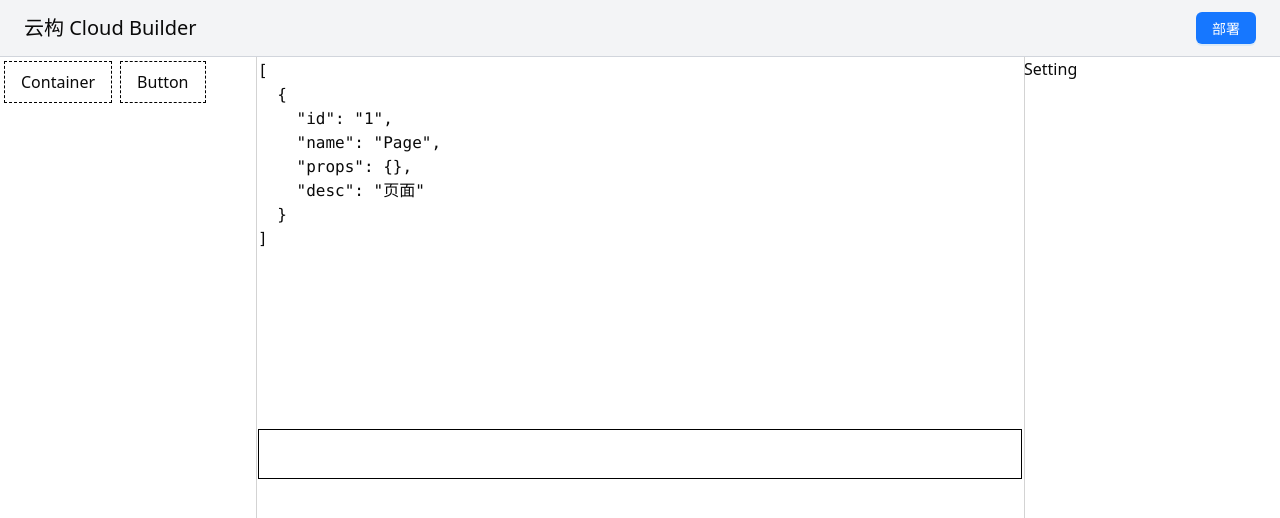
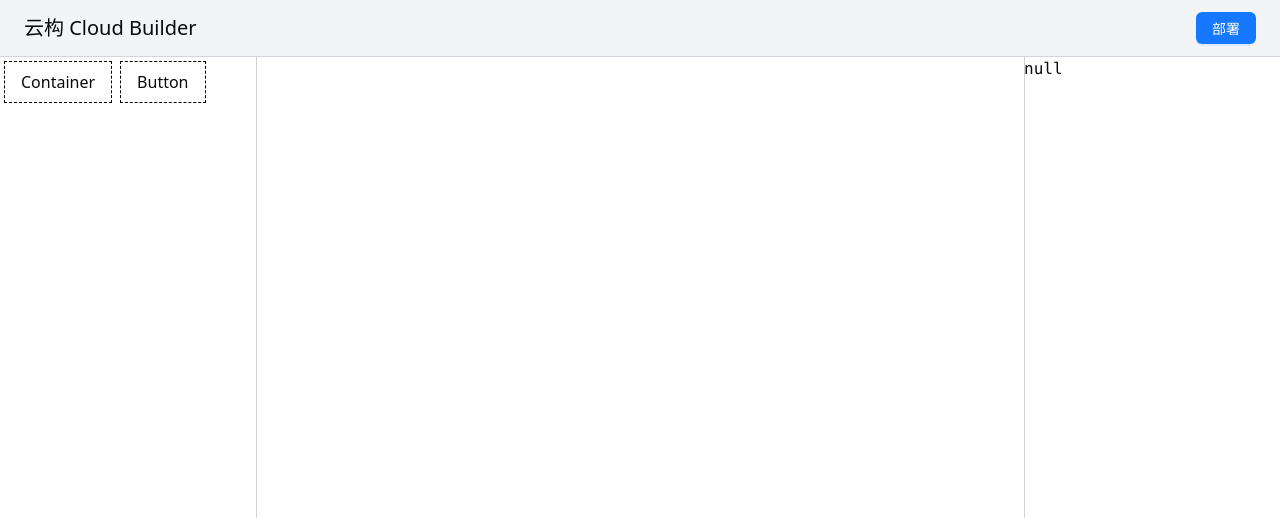
Before and after one commit to healwrap/cloud-builder, a Next.js app: page /editor in a window 1280 px wide. Shown: the top 518 px of the page. Built offline with nearby package versions, Linux system fonts and the light colour scheme; no server answers.

Commit message:
feat: 增加拖拽和萌层效果

```diff
--- a/src/components/editor/canvas/index.tsx
+++ b/src/components/editor/canvas/index.tsx
@@ -1,11 +1,11 @@
+import useMaterialDrop from "@/hooks/useMaterialDrop";
 import useComponentStore, { Component } from "@/stores/component";
 import useComponentConfigStore, {
 	ComponentConfigStore,
-	ComponentName,
 } from "@/stores/component-config";
-import React, { useEffect, useRef } from "react";
-import { useDrop } from "react-dnd";
-import { nanoid } from "nanoid";
+import React, { useState, useRef } from "react";
+import HoverMask from "../hover-mask";
+import useClickOutside from "@/hooks/useClickOutside";
 
 /**
  * 将JSON树渲染为组件
@@ -23,6 +23,8 @@ function renderComponent(
 		if (!compConfig || !compConfig.component) return null;
 		const props = {
 			key: comp.id,
+			// 传递一个data属性，方便后续查找
+			"data-component-id": comp.id,
 			name: comp.name,
 			styles: comp.styles,
 			...compConfig.defaultProps,
@@ -39,40 +41,95 @@ function renderComponent(
 
 export default function Canvas() {
 	const { componentConfig } = useComponentConfigStore();
-	const { components, addComponent } = useComponentStore();
-	const dropRef = useRef<HTMLDivElement>(null);
-	const [{ isOver }, drop] = useDrop(() => ({
-		accept: ["Button", "Container"],
-		drop: (item: { type: ComponentName }) => {
-			// 在此处理拖拽放置逻辑
-			console.log("Item dropped:", item);
-			addComponent({
-				id: nanoid(10),
-				name: item.type,
-				desc: componentConfig[item.type]?.desc || "",
-				props: componentConfig[item.type]?.defaultProps || {},
-				parentId: "1",
-			});
-		},
-		collect: (monitor) => ({
-			isOver: !!monitor.isOver(),
-		}),
-	}));
+	const {
+		components,
+		activeComponent,
+		hoverComponent,
+		searchComponent,
+		setActiveComponent,
+		setHoverComponent,
+		deleteComponent,
+	} = useComponentStore();
+	const [position, setPosition] = useState<DOMRect | null>(null);
+	const tagRef = useRef<HTMLDivElement>(null);
 
-	// 将 drop 函数应用到 ref 上
-	useEffect(() => {
-		drop(dropRef);
-	}, [drop]);
+	function handleMouseOver(e: React.MouseEvent) {
+		const composedPath = e.nativeEvent.composedPath();
+		for (const element of composedPath) {
+			if (
+				element instanceof HTMLElement &&
+				element.hasAttribute("data-component-id")
+			) {
+				const id = element.getAttribute("data-component-id");
+				const comp = searchComponent(id!);
+				setHoverComponent(comp);
+				// updatePosition(element);
+				break;
+			}
+		}
+	}
+
+	function handleMouseLeave() {
+		setHoverComponent(undefined);
+	}
+
+	const handleClick: React.MouseEventHandler = (e) => {
+		const composedPath = e.nativeEvent.composedPath();
+		for (const element of composedPath) {
+			if (
+				element instanceof HTMLElement &&
+				element.hasAttribute("data-component-id")
+			) {
+				const id = element.getAttribute("data-component-id");
+				const comp = searchComponent(id!);
+				setActiveComponent(comp);
+				updatePosition(element);
+				break;
+			}
+		}
+	};
+
+	const canvasRef = useClickOutside(() => {
+		setActiveComponent(undefined);
+		setHoverComponent(undefined);
+	}, [tagRef]);
+
+	function updatePosition(element: HTMLElement) {
+		if (!element) return;
+		const rect = element.getBoundingClientRect();
+		setPosition(rect);
+	}
+
+	const handleDeleteComponent = (component: Component) => {
+		if (component && component.id) {
+			deleteComponent(component.id);
+			setActiveComponent(undefined);
+		}
+	};
 
 	return (
-		<div
-			ref={dropRef}
-			className={`${
-				isOver ? "border-2 border-blue-300" : "border-2 border-transparent"
-			} h-full overflow-auto`}
-		>
-			<pre className="h-[50%] overflow-auto">{JSON.stringify(components, null, 2)}</pre>
-			<div>{renderComponent(components, componentConfig)}</div>
+		<div className="h-full overflow-auto">
+			{}
+			<div
+				ref={canvasRef}
+				className="canvas h-full"
+				onMouseOver={(e) => handleMouseOver(e)}
+				onMouseLeave={() => handleMouseLeave()}
+				onClick={handleClick}
+			>
+				{renderComponent(components, componentConfig)}
+			</div>
+			{/* {hoverComponent && (
+				<HoverMask position={position} hoverComponent={hoverComponent} />
+			)} */}
+			{activeComponent && (
+				<HoverMask
+					position={position}
+					hoverComponent={activeComponent}
+					tagRef={tagRef}
+					onDelete={handleDeleteComponent}
+				/>
+			)}
 		</div>
 	);
 }
--- /dev/null
+++ b/src/components/editor/hover-mask/index.tsx
@@ -0,0 +1,58 @@
+import { Component } from "@/stores/component";
+import { Trash2 } from "lucide-react";
+import React from "react";
+import { createPortal } from "react-dom";
+
+interface HoverMaskProps {
+	position: DOMRect | null;
+	hoverComponent: Component;
+	tagRef?: React.RefObject<HTMLDivElement | null>;
+	onDelete?: (component: Component) => void;
+}
+
+export default function HoverMask({
+	position,
+	hoverComponent,
+	tagRef,
+	onDelete,
+}: HoverMaskProps) {
+	if (!position) return null;
+	const { top, left, width, height } = position;
+	const tagWidth = 90; // 增加宽度以适应删除按钮
+	const tagHeight = 24; // 增加高度使按钮更易点击
+	const tagTop = top - tagHeight;
+	const tagLeft = left + width - tagWidth;
+	return createPortal(
+		<div className="mask-container absolute w-0 h-0 top-0 left-0">
+			<div
+				className="absolute mask border-2 border-dashed border-blue-500 bg-blue-500/20 pointer-events-none transition-all duration-75 ease-linear"
+				style={{ top, left, width, height }}
+			></div>
+			<div
+				ref={tagRef}
+				className="absolute tag cursor-move text-white text-xs rounded-sm flex items-center justify-between px-2"
+				style={{
+					top: tagTop,
+					left: tagLeft,
+					width: tagWidth,
+					height: tagHeight,
+					backgroundColor: "blue",
+				}}
+			>
+				<span>{hoverComponent.name}</span>
+				{onDelete && (
+					<button
+						onClick={(e) => {
+							e.stopPropagation();
+							onDelete(hoverComponent);
+						}}
+						className="transition-colors ml-1 cursor-pointer"
+					>
+						<Trash2 size={14} />
+					</button>
+				)}
+			</div>
+		</div>,
+		document.body
+	);
+}
--- a/src/components/editor/setting/index.tsx
+++ b/src/components/editor/setting/index.tsx
@@ -1,5 +1,13 @@
+import useComponentStore from "@/stores/component";
 import React from "react";
 
 export default function Setting() {
-	return <>Setting</>;
+	const { activeComponent } = useComponentStore();
+	return (
+		<>
+			<pre className="h-[50%] overflow-auto">
+				{JSON.stringify(activeComponent, null, 2)}
+			</pre>
+		</>
+	);
 }
--- a/src/components/material/container/index.tsx
+++ b/src/components/material/container/index.tsx
@@ -1,3 +1,4 @@
+import useMaterialDrop from "@/hooks/useMaterialDrop";
 import React, { PropsWithChildren, ReactNode } from "react";
 
 interface ContainerProps {
@@ -5,9 +6,15 @@ interface ContainerProps {
 }
 
 export default function Container(props: ContainerProps) {
+	const { isOver, dropRef } = useMaterialDrop({
+		accept: ["Button", "Container"],
+	});
 	return (
 		<div
-			className="container mx-auto px-4 border border-b-fuchsia-400"
+			ref={dropRef}
+			className={`container mx-auto p-4  ${
+				isOver ? "border-2 border-blue-300" : "border-1 border-black"
+			}`}
 			{...props}
 		>
 			{props.children}
--- a/src/components/material/page/index.tsx
+++ b/src/components/material/page/index.tsx
@@ -1,3 +1,4 @@
+import useMaterialDrop from "@/hooks/useMaterialDrop";
 import React, { ReactNode } from "react";
 
 interface PageProps {
@@ -5,8 +6,11 @@ interface PageProps {
 }
 
 export default function Page(props: PageProps) {
+	const { isOver, dropRef } = useMaterialDrop({
+		accept: ["Button", "Container"],
+	});
 	return (
-		<div className="w-full h-full p-6 border-[1px] border-black" {...props}>
+		<div ref={dropRef} className={`page h-full overflow-auto`} {...props}>
 			{props.children}
 		</div>
 	);
--- /dev/null
+++ b/src/hooks/useClickOutside.ts
@@ -0,0 +1,46 @@
+import { useEffect, useRef } from "react";
+
+type ClickOutsideHandler = (event: MouseEvent | TouchEvent) => void;
+
+function useClickOutside<T extends HTMLElement = HTMLDivElement>(
+	handler: ClickOutsideHandler,
+	// eslint-disable-next-line @typescript-eslint/no-explicit-any
+	excludeRefs: React.RefObject<any>[] = []
+): React.RefObject<T | null> {
+	const ref = useRef<T | null>(null);
+
+	useEffect(() => {
+		const handleClickOutside = (event: MouseEvent | TouchEvent) => {
+			const target = event.target as Node;
+
+			// 如果点击的是目标元素内部，则不处理
+			if (ref.current && ref.current.contains(target)) {
+				return;
+			}
+
+			// 检查是否点击在排除的元素内
+			const isExcluded = excludeRefs.some(
+				(excludeRef) =>
+					excludeRef.current && excludeRef.current.contains(target)
+			);
+
+			if (isExcluded) {
+				return;
+			}
+
+			handler(event);
+		};
+
+		document.addEventListener("mousedown", handleClickOutside);
+		document.addEventListener("touchstart", handleClickOutside);
+
+		return () => {
+			document.removeEventListener("mousedown", handleClickOutside);
+			document.removeEventListener("touchstart", handleClickOutside);
+		};
+	}, [handler, excludeRefs]);
+
+	return ref;
+}
+
+export default useClickOutside;
--- /dev/null
+++ b/src/hooks/useMaterialDrop.ts
@@ -0,0 +1,58 @@
+import useComponentStore from "@/stores/component";
+import useComponentConfigStore, {
+	ComponentName,
+} from "@/stores/component-config";
+import { useEffect, useRef } from "react";
+import { useDrop } from "react-dnd";
+import { nanoid } from "nanoid";
+
+interface UseMaterialDropProps {
+	accept: ComponentName[];
+}
+
+export default function useMaterialDrop({ accept }: UseMaterialDropProps) {
+	const { componentConfig } = useComponentConfigStore();
+	const { components, addComponent } = useComponentStore();
+	const dropRef = useRef<HTMLDivElement>(null);
+	const [{ isOver }, drop] = useDrop(() => ({
+		accept,
+		drop: (item: { type: ComponentName }, monitor) => {
+			// 如果已经被处理，则不再处理
+			if (monitor.didDrop()) {
+				return;
+			}
+			// 获取拖拽目标元素
+			const dropTarget = monitor.getClientOffset();
+			if (!dropTarget) {
+				return;
+			}
+			const dropElement = document.elementFromPoint(dropTarget.x, dropTarget.y);
+			const targetId = dropElement?.getAttribute("data-component-id");
+
+			// 在此处理拖拽放置逻辑
+			console.log("Item dropped:", item, "targetId:", targetId);
+			addComponent({
+				id: nanoid(10),
+				name: item.type,
+				desc: componentConfig[item.type]?.desc || "",
+				props: componentConfig[item.type]?.defaultProps || {},
+				parentId: targetId,
+			});
+			// 返回一个对象表示处理完成，阻止冒泡
+			return { handled: true };
+		},
+		collect: (monitor) => ({
+			isOver: !!monitor.isOver({ shallow: true }),
+		}),
+	}));
+
+	// 将 drop 函数应用到 ref 上
+	useEffect(() => {
+		drop(dropRef);
+	}, [drop]);
+
+	return {
+		isOver,
+		dropRef,
+	};
+}
--- a/src/stores/component.ts
+++ b/src/stores/component.ts
@@ -2,6 +2,7 @@ import { getObjectById } from "@/lib/utils";
 import { CSSProperties } from "react";
 import { create } from "zustand";
 import { ComponentName } from "./component-config";
+import { nanoid } from "nanoid";
 
 export interface Component {
 	id: string;
@@ -10,14 +11,19 @@ export interface Component {
 	styles?: CSSProperties;
 	desc: string;
 	children?: Component[];
-	parentId?: string;
+	parentId?: string | null;
 }
 
 interface ComponentStore {
 	components: Component[];
-	addComponent: (component: Component, parentId?: string) => void;
+	activeComponent: Component | null;
+	hoverComponent: Component | null;
+	addComponent: (component: Component, parentId?: string | null) => void;
 	deleteComponent: (id: string) => void;
 	updateComponent: (id: string, newProps: Record<string, unknown>) => void;
+	searchComponent: (id: string) => Component | undefined;
+	setActiveComponent: (component?: Component) => void;
+	setHoverComponent: (component?: Component) => void;
 }
 
 /**
@@ -26,12 +32,14 @@ interface ComponentStore {
 const useComponentStore = create<ComponentStore>((set, get) => ({
 	components: [
 		{
-			id: "1",
+			id: nanoid(10),
 			name: "Page",
 			props: {},
 			desc: "页面",
 		},
 	],
+	activeComponent: null,
+	hoverComponent: null,
 	addComponent: (component) => {
 		set((state) => {
 			const parentId = component.parentId;
@@ -85,6 +93,17 @@ const useComponentStore = create<ComponentStore>((set, get) => ({
 			components: [...state.components],
 		}));
 	},
+	searchComponent: (id) => {
+		return getObjectById<Component>(get().components, id);
+	},
+	setActiveComponent: (component) =>
+		set(() => ({
+			activeComponent: component,
+		})),
+	setHoverComponent: (component) =>
+		set(() => ({
+			hoverComponent: component,
+		})),
 }));
 
 export default useComponentStore;
```
